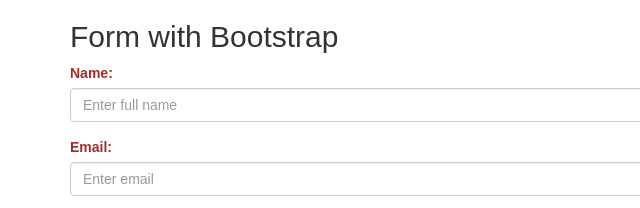
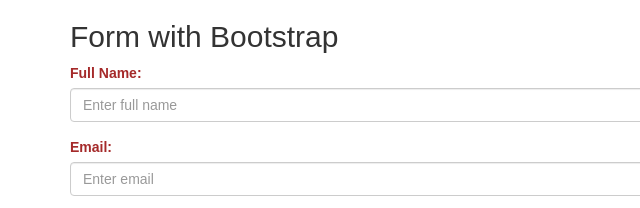
Before and after one commit to vaishali-mandloi/JavaScript27, a plain HTML site: page Form/index.html in a window 1280 px wide. Shown: the top 208 px of the page, 0-640 px from the left. Drawn offline with nearby package versions, Linux system fonts and the light colour scheme.

Commit message:
modify form field name

```diff
--- a/Form/index.html
+++ b/Form/index.html
@@ -14,7 +14,7 @@
             <h2>Form with Bootstrap</h2>
             <form action="" method="" id="form_id">
                 <div class="form-group">
-                    <label for="fullname">Name:</label>
+                    <label for="fullname">Full Name:</label>
                     <input type="text" class="form-control" id="fullname" placeholder="Enter full name" name="fullname" autocomplete="off" onblur="validateName()">
                     <p class="nameErr"></p>
                 </div>
```
